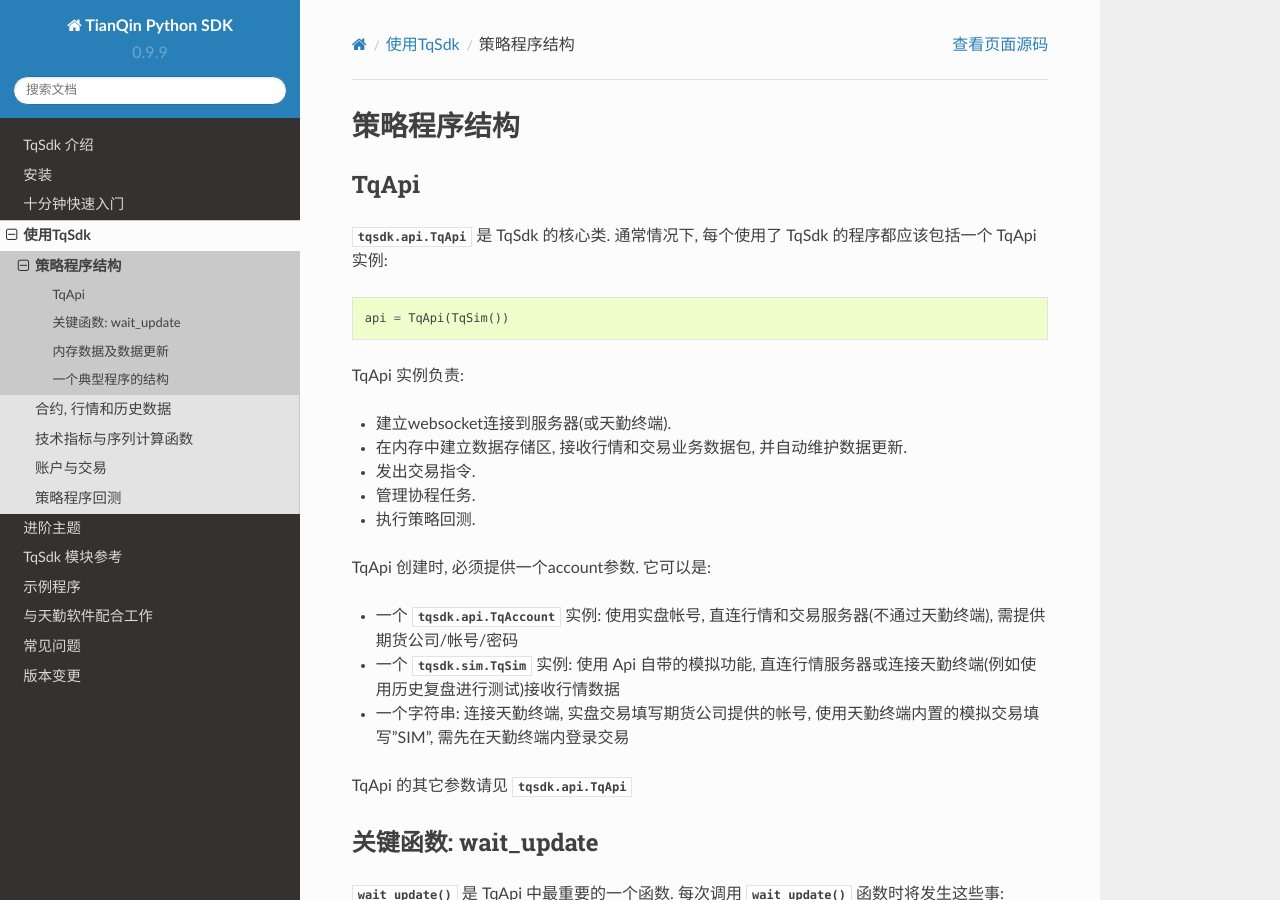
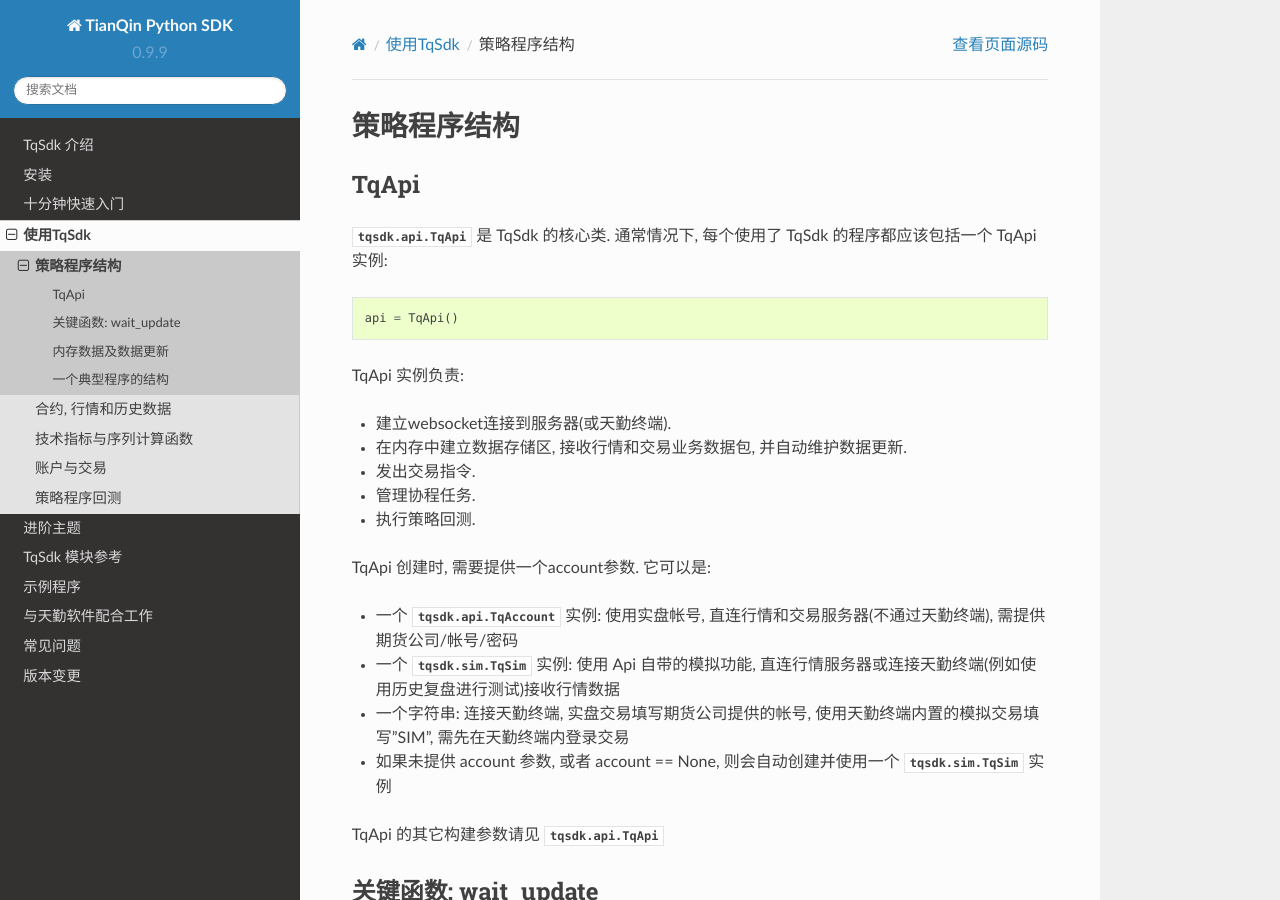
Before and after one commit to shinnytech/tqsdk-python, a Sphinx documentation site: the page built from doc/usage/framework.rst, in a window 1280 px wide and 900 px high. Built offline with Sphinx 7.4.7 and the Read the Docs theme 2.0.0, drawn with Linux system fonts in a browser that asks for light colours; comment, search, counter and statistics services are not loaded.

Commit message:
更新文档

```diff
--- a/doc/quickstart.rst
+++ b/doc/quickstart.rst
@@ -189,7 +189,7 @@
 
 实盘交易
 -------------------------------------------------
-要让策略程序在实盘账号运行, 请使用 :py:class:`~tqsdk.api.TqAccount` , 填入 期货公司, 账号, 密码::
+要让策略程序在实盘账号运行, 请在创建TqApi时传入一个 :py:class:`~tqsdk.api.TqAccount` , 填入 期货公司, 账号, 密码::
 
   api = TqApi(TqAccount("H海通期货", "320102", "123456"))
 
--- a/doc/usage/framework.rst
+++ b/doc/usage/framework.rst
@@ -17,13 +17,14 @@
 * 管理协程任务.
 * 执行策略回测.
 
-TqApi 创建时, 必须提供一个account参数. 它可以是:
+TqApi 创建时, 需要提供一个account参数. 它可以是:
 
 * 一个 :py:class:`tqsdk.api.TqAccount` 实例: 使用实盘帐号, 直连行情和交易服务器(不通过天勤终端), 需提供期货公司/帐号/密码
 * 一个 :py:class:`tqsdk.sim.TqSim` 实例: 使用 Api 自带的模拟功能, 直连行情服务器或连接天勤终端(例如使用历史复盘进行测试)接收行情数据
 * 一个字符串: 连接天勤终端, 实盘交易填写期货公司提供的帐号, 使用天勤终端内置的模拟交易填写"SIM", 需先在天勤终端内登录交易
+* 如果未提供 account 参数, 或者 account == None, 则会自动创建并使用一个 :py:class:`tqsdk.sim.TqSim` 实例
 
-TqApi 的其它参数请见 :py:class:`tqsdk.api.TqApi`
+TqApi 的其它构建参数请见 :py:class:`tqsdk.api.TqApi`
 
 
 关键函数: wait_update
--- a/doc/version.rst
+++ b/doc/version.rst
@@ -6,7 +6,8 @@
 
 * 持仓对象 :py:class:`~tqsdk.objs.Position` 增加了实时持仓手数属性 pos_long_his, pos_long_today, pos_short_his, pos_short_today ，这些属性在成交时与成交记录同步更新
 * 修正 :py:class:`~tqsdk.lib.TargetPosTask` 因为持仓手数更新不同步导致下单手数错误的bug
-* 取消直连模式下的交易单元支持，现在只有TqSdk只有连接天勤终端使用时才能使用交易单元机制
+* 取消交易单元机制
+
 
 0.9.8 (2019/06/17):
 
```
Also changed, not shown: other parts of doc/quickstart.rst (+1 -1 lines), other parts of doc/usage/framework.rst (+2 -2 lines).
